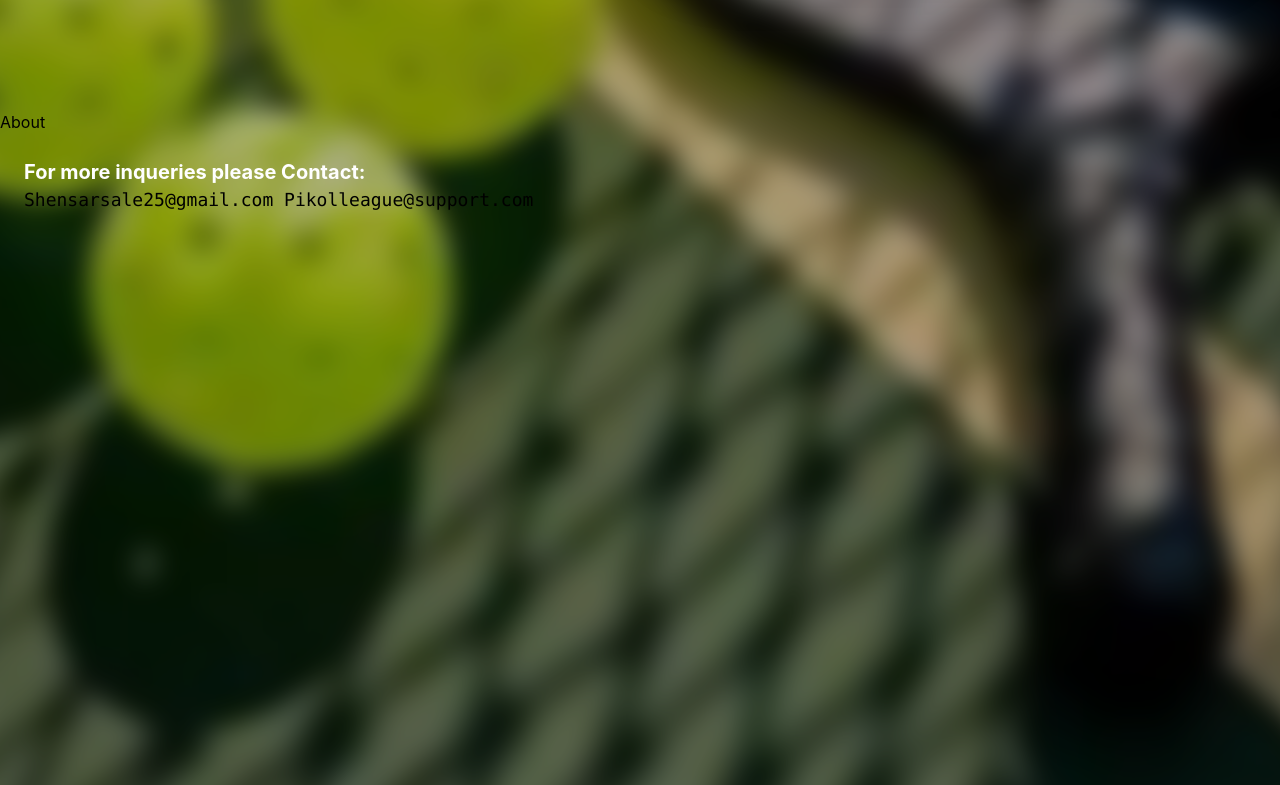
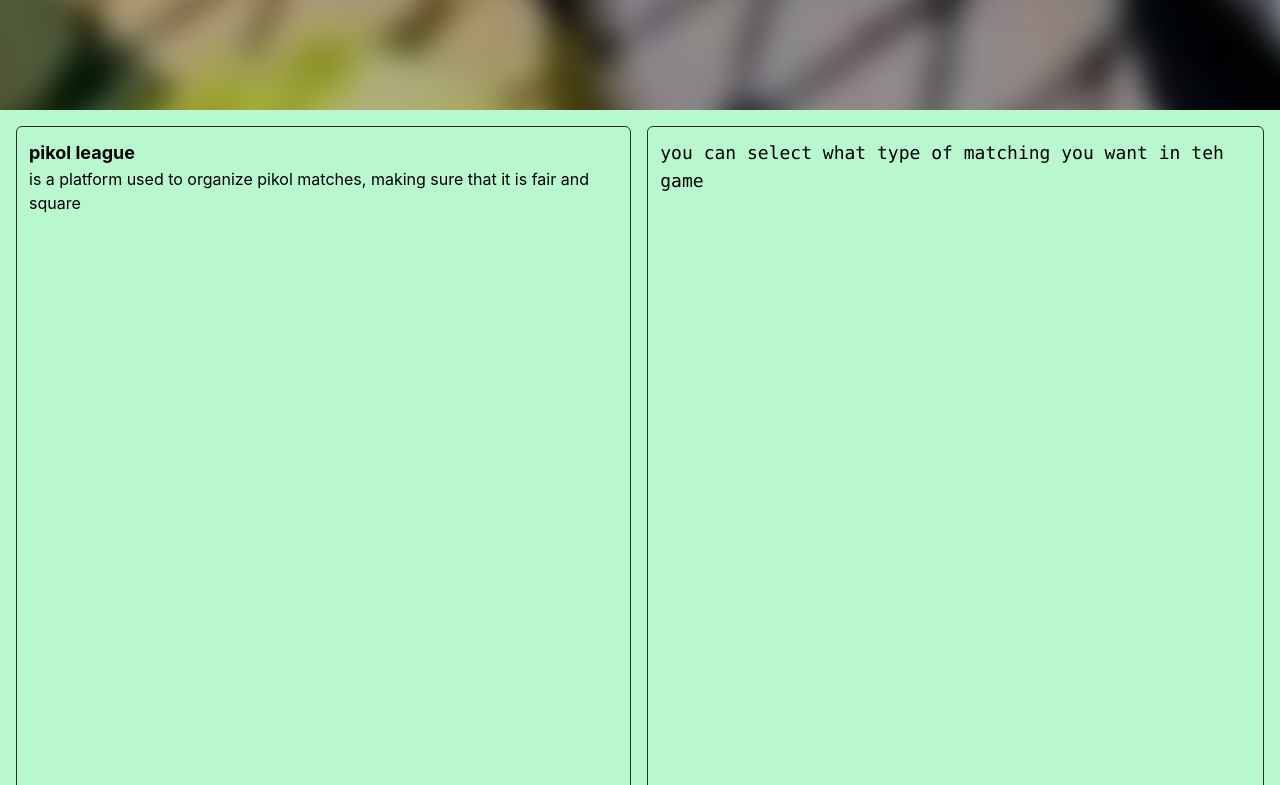
Before and after one commit to Ein-shen/Pikol, a React (Vite) app in the folder frontend/: page / in a window 1280 px wide. Shown: the part 655-1440 px from the top of the page. Built offline with nearby package versions, Linux system fonts and the light colour scheme.

Commit message:
added changes in the about putting sentences into it

```diff
--- a/frontend/src/user/About.jsx
+++ b/frontend/src/user/About.jsx
@@ -2,6 +2,23 @@ import React from 'react'
 
 export const About = () => {
   return (
-    <div>About</div>
+    <div className='h-screen w-full bg-green-200 flex flex-row p-4 gap-4'>
+      <div className='flex flex-col border border-black/80 p-3 rounded-md'>
+      <h1 className='text-lg  text-black font-bold'>
+        pikol league
+
+      </h1>
+      <span className=' text-md text-black '>is a platform used to organize pikol matches, making sure that it is fair and square</span>
+
+
+      </div>
+      <div className='border border-black/80 rounded-md p-3'>
+        <h1 className='font-mono text-lg'>
+          you can select what type of matching you want in teh game
+
+        </h1>
+
+      </div>
+    </div>
   )
 }
```
